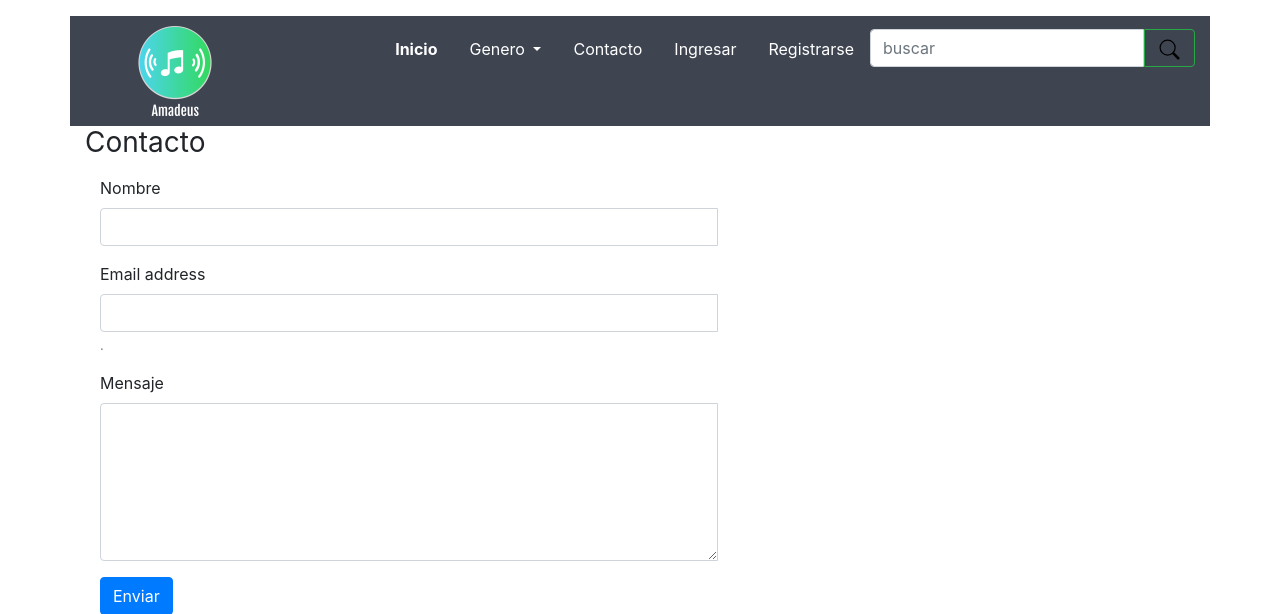
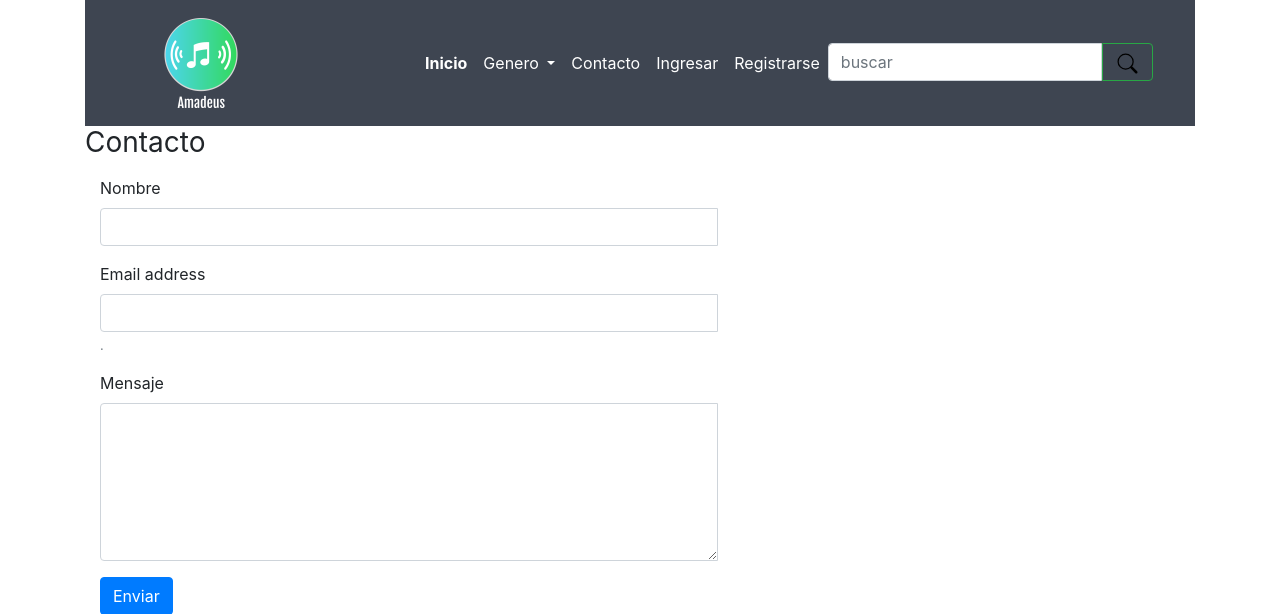
Before and after one commit to frambel/proyecto_disqueria, a Django app: page /contacto/ in a window 1280 px wide. Shown: the top 614 px of the page. Run offline with Django 3.2, Linux system fonts and the light colour scheme; data comes from the database, SQL or seed files in the repository; some libraries are stand-ins or nearby versions.

Commit message:
improvemente of the navbar

```diff
--- a/tienda/templates/tienda/base.html
+++ b/tienda/templates/tienda/base.html
@@ -21,18 +21,22 @@
 </head>
 
 <body>
-  <div id="navbar" class="container " style="height: 110px;">
+  <div class="container ">
+    {% block bar %}
+    <nav class="navbar navbar-expand-lg navbar-light bg-light" style="background: #3e4551 !important;">
+      <a class="navbar-brand" href="{% url 'tienda:inicio' %}"><img width="100" height="100"
+          src="{% static 'tienda/amadeus2.png' %}" alt="Logo" style="
+          margin-left: 50px;
+      "></a>
+      <button class="navbar-toggler" type="button" data-toggle="collapse" data-target="#navbar"
+        aria-controls="navbarSupportedContent" aria-expanded="false" aria-label="Toggle navigation">
+        <span class="navbar-toggler-icon"></span>
+      </button>
 
-
-
-  {% block bar %}
-  <ul style="list-style-type: none">
-    <li class="nav-item float-left">
-      <a class="navbar-brand" href="{% url 'tienda:inicio' %}"><img width="100" height="100"
-        src="{% static 'tienda/amadeus2.png' %}" alt="Logo"></a>
+      <div class="collapse navbar-collapse" id="navbar">
+        <ul class="navbar-nav mr-auto">
+          <li class="nav-item" style="width: 150px;">
           </li>
-  </ul>
-  <ul class="nav justify-content-end" style="padding-top: 13px;">
           <li class="nav-item">
             <a class="nav-link" href="{% url 'tienda:inicio' %}"><strong>Inicio</strong> </a>
           </li>
@@ -63,14 +67,18 @@
           <li class="nav-item">
             <form class="form-inline my-2 my-lg-0" method="post" action="{% url 'tienda:inicio' %}">{% csrf_token %}
               <input name="search" class="form-control" type="search" placeholder="buscar" aria-label="Search">
-        <button class="btn btn-outline-success my-2 my-sm-0" style="height: 38px; border-radius: 0 .25rem .25rem 0;" type="submit">
-          <img src="{% static 'tienda/search.svg' %}" alt="xxx" width="25" height="25" title="Bootstrap">
+              <button class="btn btn-outline-success my-2 my-sm-0"
+                style="height: 38px; border-radius: 0 .25rem .25rem 0;" type="submit">
+                <img src="{% static 'tienda/search.svg' %}" alt="buscar" width="25" height="25" title="Buscar">
               </button>
             </form>
           </li>
         </ul>
       </div>
+    </nav>
+  </div>
   {% endblock %}
+  </div>
   </div>
 
   <div id="content" class="container ">
```
Lines whose indentation alone changed are shown as unchanged.
